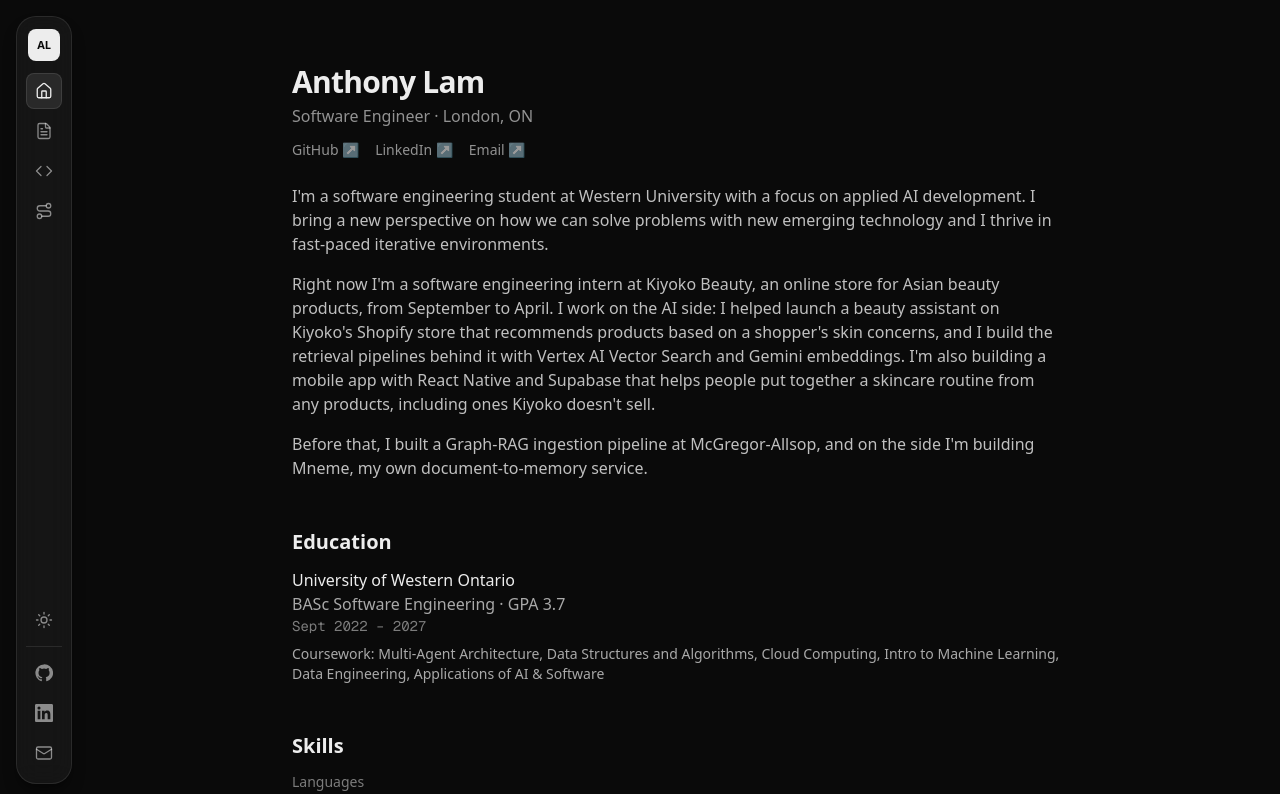
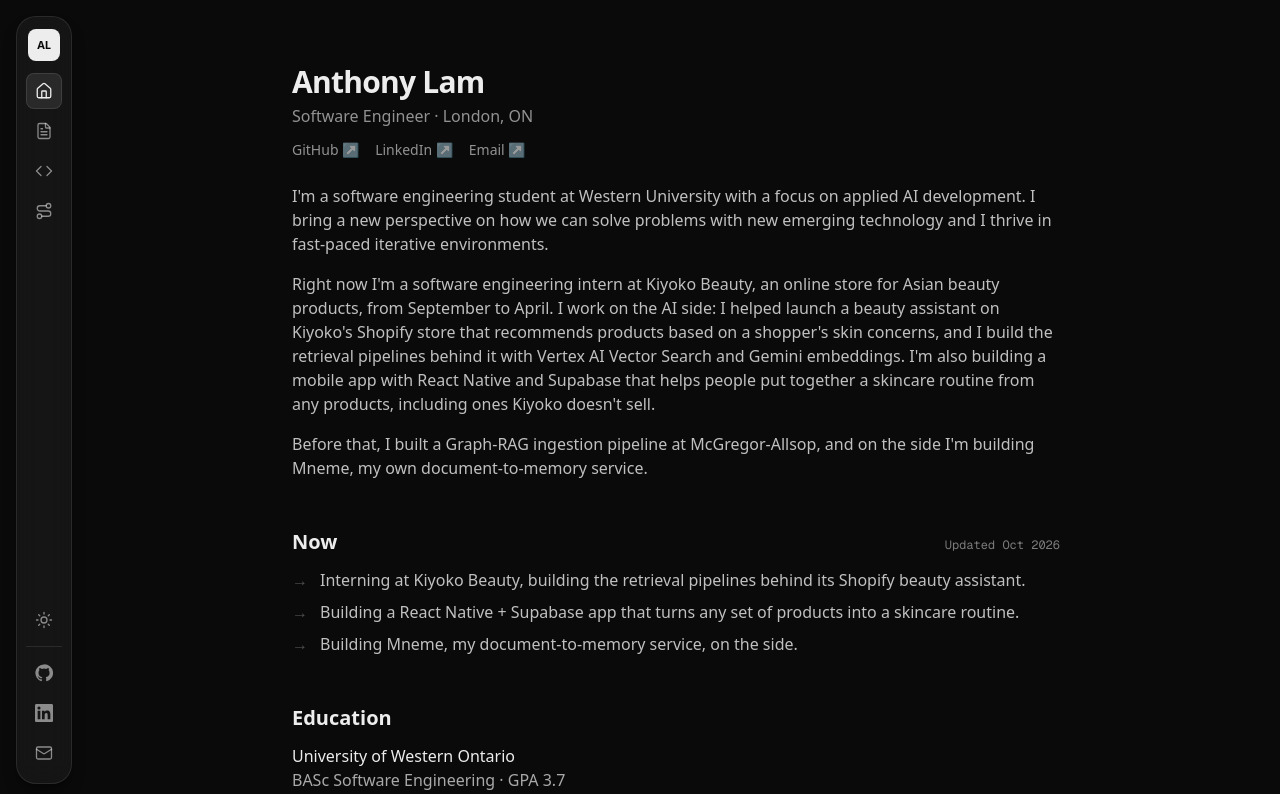
Before and after one commit to alam389/Portifolio-website, a Next.js app: page / in a window 1280 px wide. Shown: the top 794 px of the page. Built offline with nearby package versions, Linux system fonts and the light colour scheme.

Commit message:
Add Now section to About page

```diff
--- a/src/app/page.tsx
+++ b/src/app/page.tsx
@@ -29,6 +29,25 @@
             <p key={p}>{p}</p>
           ))}
         </div>
+      </section>
+
+      <section>
+        <div className="flex items-baseline justify-between gap-4">
+          <h2 className="text-xl font-semibold">Now</h2>
+          <p className="font-mono text-xs text-foreground/50">
+            Updated {profile.now.updated}
+          </p>
+        </div>
+        <ul className="mt-3 flex flex-col gap-2 text-foreground/80">
+          {profile.now.items.map((item) => (
+            <li key={item} className="flex gap-3">
+              <span aria-hidden className="text-foreground/30">
+                →
+              </span>
+              {item}
+            </li>
+          ))}
+        </ul>
       </section>
 
       <section>
--- a/src/data/profile.ts
+++ b/src/data/profile.ts
@@ -29,6 +29,15 @@
     { label: "LinkedIn", href: "https://www.linkedin.com/in/anthony-lam/" },
     { label: "Email", href: "mailto:lamanthony167@gmail.com" },
   ],
+  // Restates the summary; update both when something changes.
+  now: {
+    updated: "Oct 2026",
+    items: [
+      "Interning at Kiyoko Beauty, building the retrieval pipelines behind its Shopify beauty assistant.",
+      "Building a React Native + Supabase app that turns any set of products into a skincare routine.",
+      "Building Mneme, my document-to-memory service, on the side.",
+    ],
+  },
 };
 
 export const skills: SkillGroup[] = [
--- a/src/data/types.ts
+++ b/src/data/types.ts
@@ -17,6 +17,12 @@
     coursework: string[];
   };
   socials: Social[];
+  /** The "Now" section on About: what Anthony is focused on at the moment. */
+  now: {
+    /** Display date for when this was last true, e.g. "Oct 2026". */
+    updated: string;
+    items: string[];
+  };
 }
 
 export interface Experience {
```
